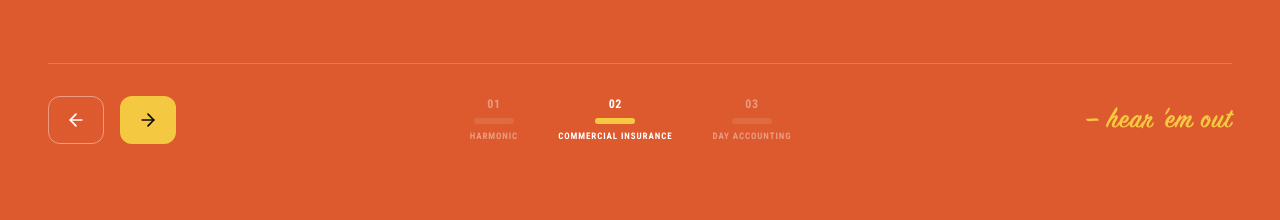
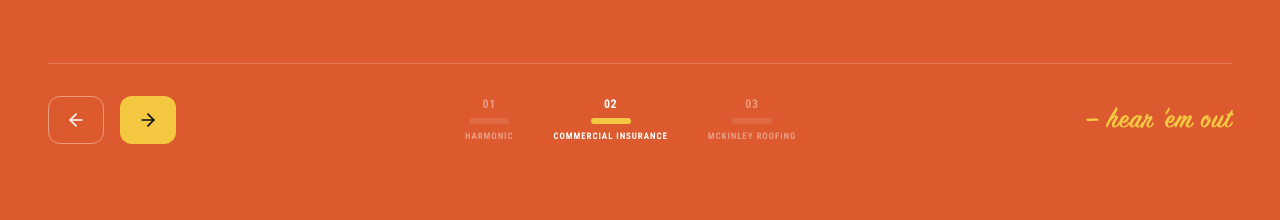
Before and after one commit to creativecowboys/cowboys-site, a Next.js app: page /franklin-tn/web-design in a window 1280 px wide. Shown: the part 7140-7360 px from the top of the page. Built offline with nearby package versions, Linux system fonts and the light colour scheme.

Commit message:
Replace Day Accounting testimonial slide with McKinley Roofing and Alexandra McKinley's review

```diff
--- a/src/app/franklin-tn/web-design/page.tsx
+++ b/src/app/franklin-tn/web-design/page.tsx
@@ -281,21 +281,21 @@ const testimonials = [
     mockup: "/franklin-tn/bremencia-desktop-hero.png"
   },
   {
-    name: "DAY ACCOUNTING.",
-    shortName: "DAY ACCOUNTING",
+    name: "MCKINLEY ROOFING.",
+    shortName: "McKINLEY ROOFING",
     date: "06.15",
-    tag: "WEB DESIGN",
-    subtitle: "CPA · NEWNAN, GA",
-    quote: '"If you need some help with your web work, these guys can get it all together for you. No worries, just solutions."',
-    attribution: "— Lance Day",
-    domain: "dayacct.com",
+    tag: "WEB + LOCAL SEO",
+    subtitle: "ROOFING + RESTORATION · DOUGLASVILLE, GA",
+    quote: '"Creative Cowboys Media knows exactly what they\'re doing! They get the job done right and it shows in the projects that they get their hands on. These guys have so much experience between the two of them and all of that wisdom and experience can be trusted!"',
+    attribution: "— ALEXANDRA McKINLEY",
+    domain: "mckinleyroofing.net",
     themeBg: "bg-h3-black",
     activeBtnBg: "bg-h3-red",
     activeBtnText: "text-white",
     accentColor: "text-h3-red",
     barColor: "bg-h3-red",
     scriptColor: "text-h3-red",
-    mockup: "/franklin-tn/dayacct-desktop-hero.png"
+    mockup: "/franklin-tn/mckinley-roofing-desktop.png"
   }
 ];
 
```
Also changed, not shown: 1 other file (tests, documents, lock files or other folders).
